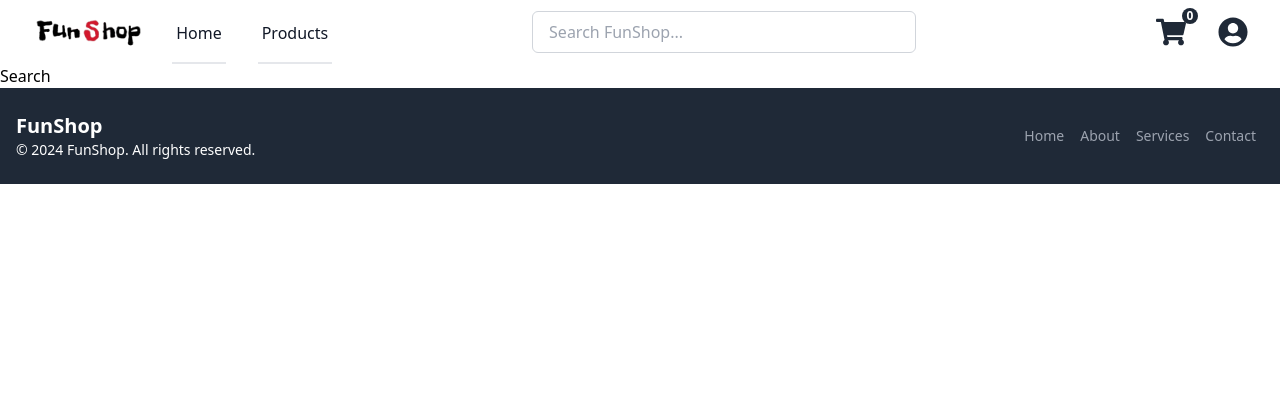
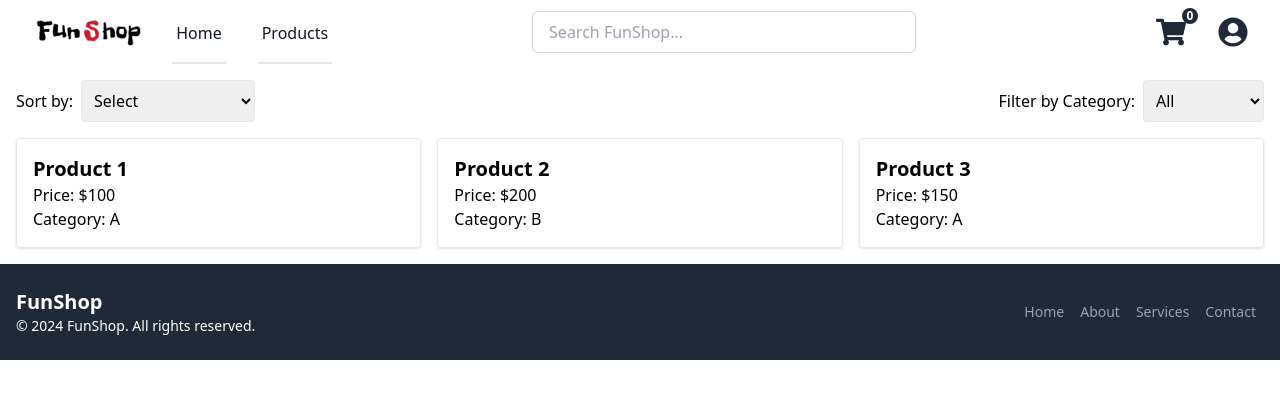
Before and after one commit to 007rishabhraj/FunShop, a React (Vite) app in the folder client/: page /search in a window 1280 px wide. Shown: the top 398 px of the page. Built offline with nearby package versions, Linux system fonts and the light colour scheme; no server answers.

Commit message:
productsearch page intiated

```diff
--- a/client/package.json
+++ b/client/package.json
@@ -10,14 +10,17 @@
     "preview": "vite preview"
   },
   "dependencies": {
+    "algoliasearch": "^4.24.0",
     "autoprefixer": "^10.4.19",
     "axios": "^1.7.2",
+    "instantsearch.css": "^8.3.0",
     "js-cookie": "^3.0.5",
     "lodash": "^4.17.21",
     "postcss": "^8.4.39",
     "react": "^18.3.1",
     "react-dom": "^18.3.1",
     "react-icons": "^5.2.1",
+    "react-instantsearch": "^7.12.2",
     "react-router-dom": "^6.24.1",
     "swiper": "^11.1.4"
   },
--- /dev/null
+++ b/client/src/components/FilterSortBar.jsx
@@ -0,0 +1,26 @@
+import React from 'react';
+
+const FilterSortBar = ({ onSort, onFilter }) => {
+  return (
+    <div className="flex flex-col md:flex-row justify-between items-center mb-4">
+      <div className="mb-2 md:mb-0">
+        <label className="mr-2">Sort by:</label>
+        <select onChange={(e) => onSort(e.target.value)} className="p-2 border rounded">
+          <option value="">Select</option>
+          <option value="price-asc">Price: Low to High</option>
+          <option value="price-desc">Price: High to Low</option>
+        </select>
+      </div>
+      <div>
+        <label className="mr-2">Filter by Category:</label>
+        <select onChange={(e) => onFilter(e.target.value)} className="p-2 border rounded">
+          <option value="">All</option>
+          <option value="A">Category A</option>
+          <option value="B">Category B</option>
+        </select>
+      </div>
+    </div>
+  );
+};
+
+export default FilterSortBar;
--- /dev/null
+++ b/client/src/components/ProductList.jsx
@@ -0,0 +1,17 @@
+import React from 'react';
+
+const ProductList = ({ products }) => {
+  return (
+    <div className="grid grid-cols-1 sm:grid-cols-2 md:grid-cols-3 gap-4">
+      {products.map((product) => (
+        <div key={product.id} className="border p-4 rounded shadow">
+          <h2 className="text-xl font-bold">{product.name}</h2>
+          <p>Price: ${product.price}</p>
+          <p>Category: {product.category}</p>
+        </div>
+      ))}
+    </div>
+  );
+};
+
+export default ProductList;
--- /dev/null
+++ b/client/src/pages/ProductList.jsx
@@ -0,0 +1,47 @@
+import React, { useState } from 'react';
+import ProductListShow from './components/ProductList';
+import FilterSortBar from './components/FilterSortBar';
+
+const ProductList = () => {
+  const productsData = [
+    { id: 1, name: 'Product 1', price: 100, category: 'A' },
+    { id: 2, name: 'Product 2', price: 200, category: 'B' },
+    { id: 3, name: 'Product 3', price: 150, category: 'A' },
+    // Add more products as needed
+  ];
+  const [products, setProducts] = useState(productsData);
+  const [sortOption, setSortOption] = useState('');
+  const [filterOption, setFilterOption] = useState('');
+
+  const handleSort = (option) => {
+    setSortOption(option);
+    let sortedProducts = [...products];
+    if (option === 'price-asc') {
+      sortedProducts.sort((a, b) => a.price - b.price);
+    } else if (option === 'price-desc') {
+      sortedProducts.sort((a, b) => b.price - a.price);
+    }
+    setProducts(sortedProducts);
+  };
+
+  const handleFilter = (option) => {
+    setFilterOption(option);
+    if (option === '') {
+      setProducts(productsData);
+    } else {
+      const filteredProducts = productsData.filter(
+        (product) => product.category === option
+      );
+      setProducts(filteredProducts);
+    }
+  };
+
+  return (
+    <div className="container mx-auto p-4">
+      <FilterSortBar onSort={handleSort} onFilter={handleFilter} />
+      <ProductListShow products={products} />
+    </div>
+  );
+};
+
+export default ProductList;
--- a/client/src/pages/Search.jsx
+++ b/client/src/pages/Search.jsx
@@ -1,5 +1,47 @@
+import { useState } from "react";
+import ProductList from "../components/ProductList";
+import FilterSortBar from "../components/FilterSortBar";
+
 const Search = () => {
-    return <div>Search</div>;
+    const productsData = [
+        { id: 1, name: 'Product 1', price: 100, category: 'A' },
+        { id: 2, name: 'Product 2', price: 200, category: 'B' },
+        { id: 3, name: 'Product 3', price: 150, category: 'A' },
+        // Add more products as needed
+      ];
+      const [products, setProducts] = useState(productsData);
+      const [sortOption, setSortOption] = useState('');
+      const [filterOption, setFilterOption] = useState('');
+
+      const handleSort = (option) => {
+        setSortOption(option);
+        let sortedProducts = [...products];
+        if (option === 'price-asc') {
+          sortedProducts.sort((a, b) => a.price - b.price);
+        } else if (option === 'price-desc') {
+          sortedProducts.sort((a, b) => b.price - a.price);
+        }
+        setProducts(sortedProducts);
+      };
+
+      const handleFilter = (option) => {
+        setFilterOption(option);
+        if (option === '') {
+          setProducts(productsData);
+        } else {
+          const filteredProducts = productsData.filter(
+            (product) => product.category === option
+          );
+          setProducts(filteredProducts);
+        }
+      };
+
+      return (
+        <div className="container mx-auto p-4">
+          <FilterSortBar onSort={handleSort} onFilter={handleFilter} />
+          <ProductList products={products} />
+        </div>
+      );
 };
 
 export default Search;
```
Also changed, not shown: 2 other files (tests, documents, lock files or other folders).
